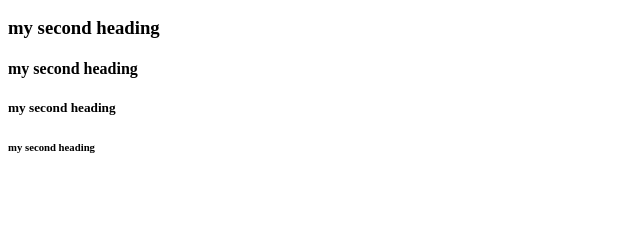
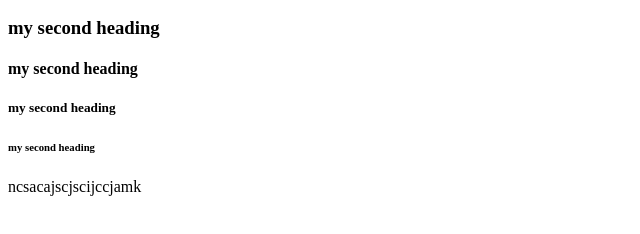
Before and after one commit to radhikakashyap005/git-tutorial, a plain HTML site: page index.html in a window 1280 px wide. Shown: the part 110-344 px from the top of the page, without its empty margins (0-640 px from the left). Drawn offline with Linux system fonts and the light colour scheme.

Commit message:
Update index.html
new change

```diff
--- a/index.html
+++ b/index.html
@@ -13,7 +13,7 @@
         <h4>my second heading</h4>
         <h5>my second heading</h5>
         <h6>my second heading</h6>
-
+ <p>ncsacajscjscijccjamk</p>
     </div>
 </body>
 </html>
```
